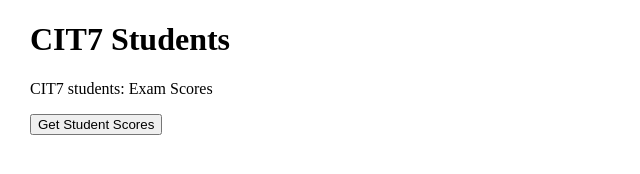
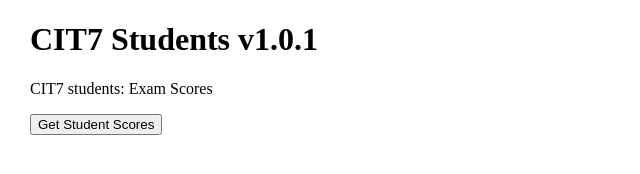
Before and after one commit to butterbros23445/butterbros23445.github.io, a plain HTML site: page index.html in a window 1280 px wide. Shown: the whole page, without its empty margins (0-640 px from the left). Drawn offline with Linux system fonts and the light colour scheme.

Commit message:
Update index.html

```diff
--- a/index.html
+++ b/index.html
@@ -4,7 +4,7 @@
 </head>
 <body style='margin-left: 30px;'>
 
-    <h1>CIT7 Students</h1>
+    <h1>CIT7 Students v1.0.1</h1>
     <p>CIT7 students: Exam Scores</p>
 
     <input type="button" id='btn' value="Get Student Scores">
```
